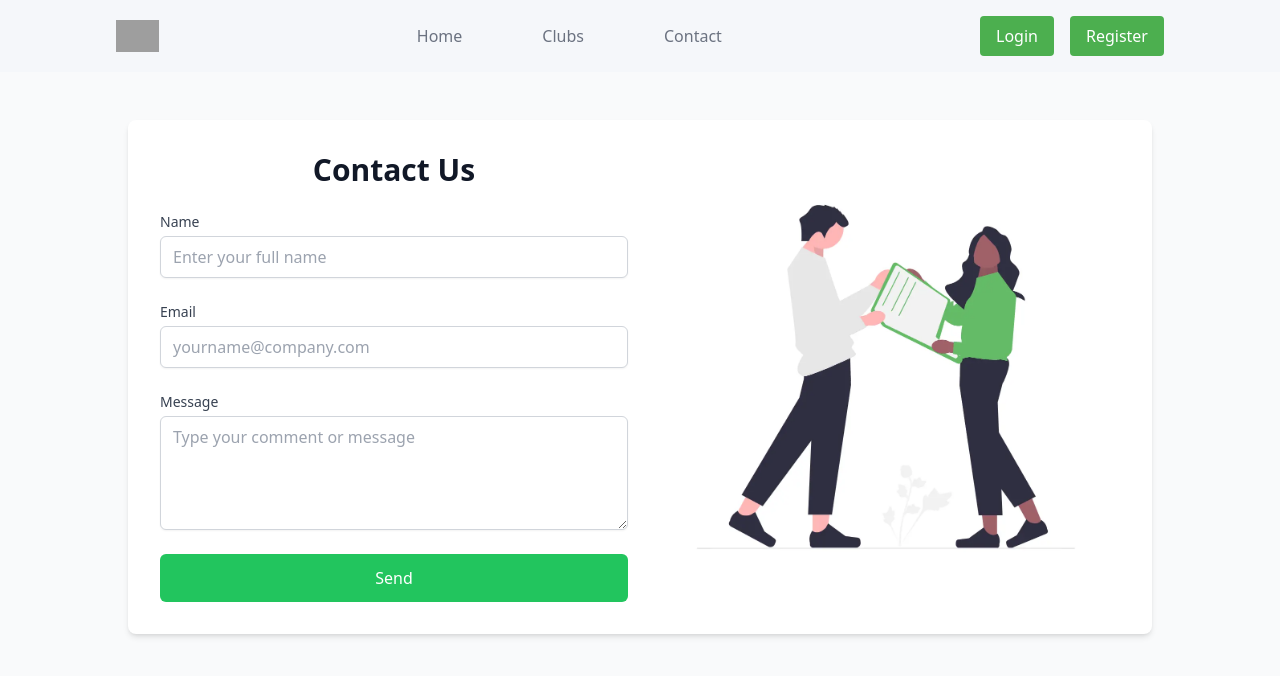
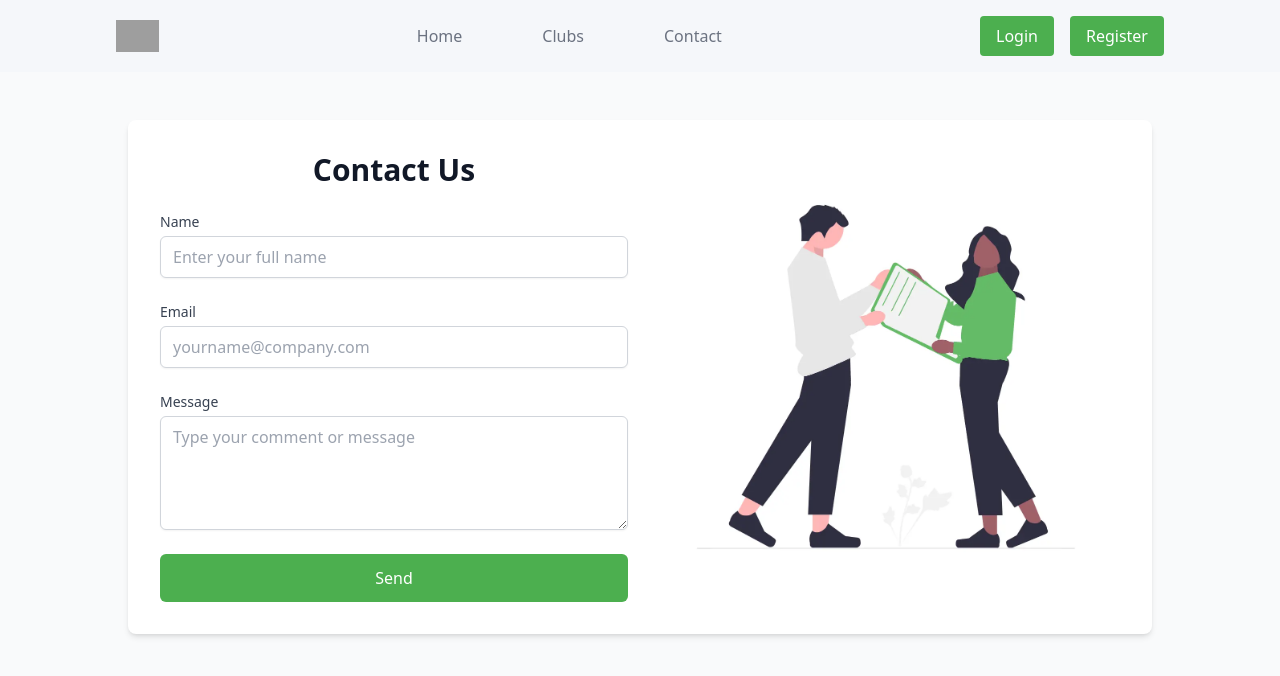
Before and after one commit to sthaarekh/sarathi, a React (Vite) app: page /contacts in a window 1280 px wide. Shown: the top 676 px of the page. Built offline with nearby package versions, Linux system fonts and the light colour scheme; grey boxes are pictures that could not be loaded.

Commit message:
Contacts done
cleared previous ui color mismatch

```diff
--- a/src/pages/Contacts.jsx
+++ b/src/pages/Contacts.jsx
@@ -62,7 +62,7 @@ const Contacts = () => {
 
               <button
                 type="submit"
-                className="w-full rounded-md bg-green-500 px-4 py-3 text-base font-medium text-white hover:bg-green-600 focus:outline-none focus:ring-2 focus:ring-green-500 focus:ring-offset-2"
+                className="w-full rounded-md bg-[#4CAF4F] px-4 py-3 text-base font-medium text-white hover:bg-[#409f43] focus:outline-none focus:ring-2 focus:ring-green-500 focus:ring-offset-2"
               >
                 Send
               </button>
```
